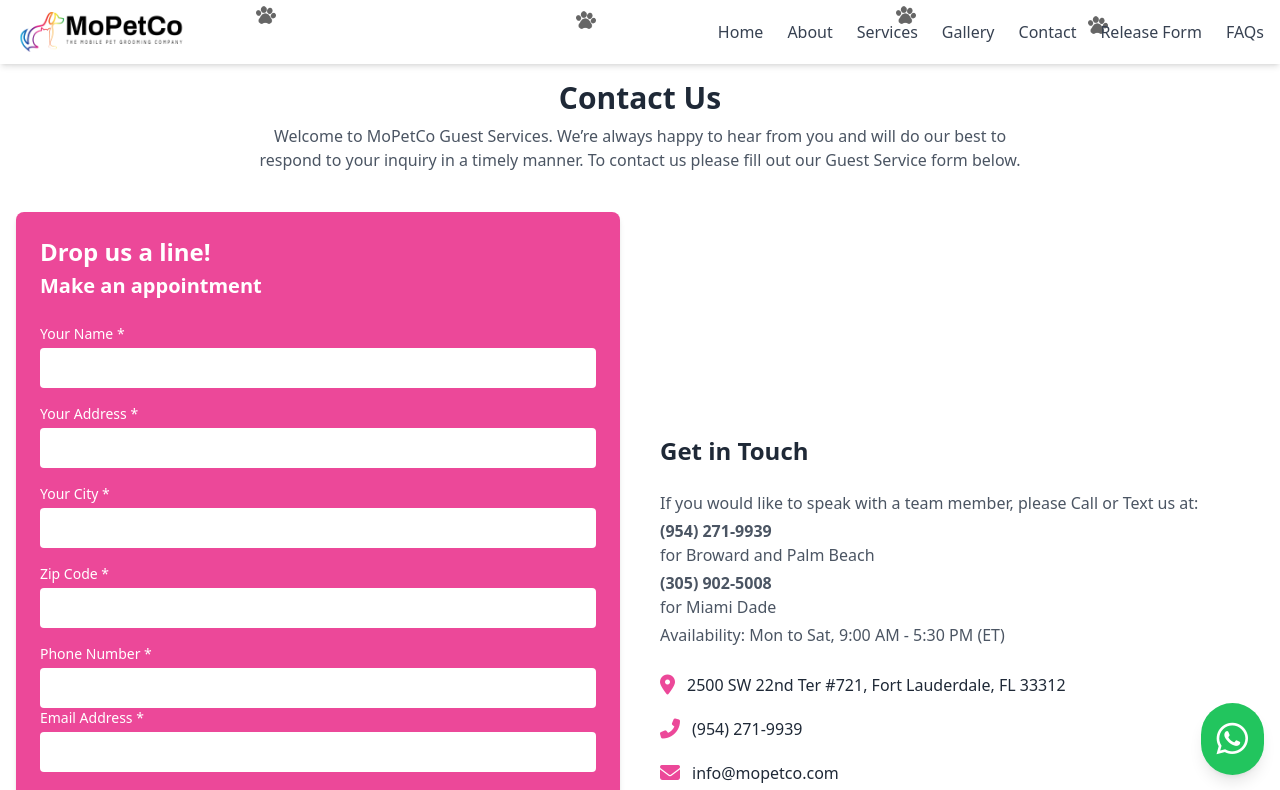
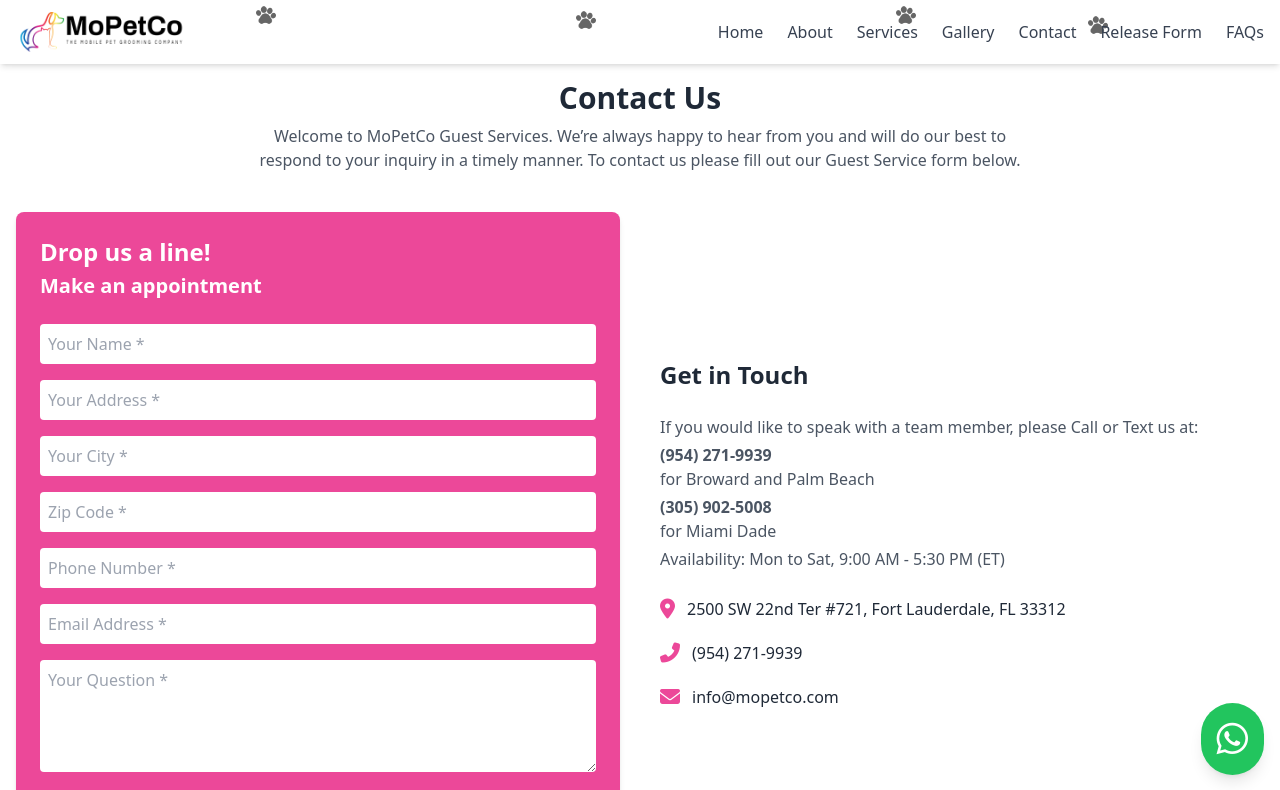
Before and after one commit to DETDevs/MoPetCo.App, a React (Vite) app: page /contact in a window 1280 px wide. Shown: the top 790 px of the page. Built offline with nearby package versions, Linux system fonts and the light colour scheme.

Commit message:
t-devp:add contact logic, send email, and toast message

```diff
--- a/package.json
+++ b/package.json
@@ -15,7 +15,8 @@
     "framer-motion": "^12.5.0",
     "react": "^19.0.0",
     "react-dom": "^19.0.0",
-    "react-router-dom": "^7.4.0"
+    "react-router-dom": "^7.4.0",
+    "react-toastify": "^11.0.5"
   },
   "devDependencies": {
     "@eslint/js": "^9.21.0",
--- a/src/App.tsx
+++ b/src/App.tsx
@@ -7,6 +7,9 @@ import { ServicesPage } from "./pages/ServicesPage";
 import { ServiceDetailPage } from "./pages/ServiceDetailPage";
 import { GalleryPage } from "./pages/GalleryPage";
 import { NotFoundPage } from "./components/ui/NotFoundPage";
+
+import { ToastContainer } from "react-toastify";
+import "react-toastify/dist/ReactToastify.css";
 
 export const App = () => {
   return (
@@ -27,6 +30,19 @@ export const App = () => {
             />
           </Routes>
         </main>
+
+        {/* Toasts visibles en toda la app */}
+        <ToastContainer
+          position="top-center"
+          autoClose={3000}
+          hideProgressBar={false}
+          newestOnTop={false}
+          closeOnClick
+          pauseOnFocusLoss
+          draggable
+          pauseOnHover
+          theme="light"
+        />
       </div>
     </Router>
   );
--- /dev/null
+++ b/src/Service/contactService.ts
@@ -0,0 +1,18 @@
+import axios from "axios";
+import { API_BASE_URL } from "./apiConfig";
+import { ContactoRequest } from "../types/contact";
+
+export const enviarContacto = async (
+  contacto: ContactoRequest
+): Promise<boolean> => {
+  try {
+    const response = await axios.post(
+      `${API_BASE_URL}/Contacto/EnviarEmail`,
+      contacto
+    );
+    return response.status === 200;
+  } catch (error) {
+    console.error("Error al enviar contacto:", error);
+    return false;
+  }
+};
--- a/src/pages/ContactPage.tsx
+++ b/src/pages/ContactPage.tsx
@@ -1,8 +1,64 @@
+import { useState } from "react";
+import { enviarContacto } from "../Service/contactService";
+import { ContactoRequest } from "../types/contact";
+import { Header } from "../components/ui/Header";
 import { Footer } from "../components/ui/Footer";
-import { Header } from "../components/ui/Header";
 import { WhatsAppButton } from "../components/ui/WhatsAppButton";
+import { toast } from "react-toastify";
 
 export const ContactPage = () => {
+  const [formData, setFormData] = useState({
+    nombre: "",
+    direccion: "",
+    ciudad: "",
+    codigoPostal: "",
+    numero: "",
+    correo: "",
+    mensaje: "",
+  });
+
+  const handleChange = (
+    e: React.ChangeEvent<HTMLInputElement | HTMLTextAreaElement>
+  ) => {
+    const { name, value } = e.target;
+    setFormData((prev) => ({ ...prev, [name]: value }));
+  };
+
+  const handleSubmit = async (e: React.FormEvent) => {
+    e.preventDefault();
+
+    const contacto: ContactoRequest = {
+      idContacto: 0,
+      nombre: formData.nombre,
+      direccion: formData.direccion,
+      ciudad: formData.ciudad,
+      codigoPostal: formData.codigoPostal,
+      number: formData.numero, // <- este nombre debe ser `number` para coincidir con el backend
+      correo: formData.correo,
+      mensaje: formData.mensaje,
+      fechaEnvio: new Date().toISOString(),
+      estado: "Pendiente",
+    };
+
+    const success = await enviarContacto(contacto);
+    if (success) {
+      toast.success("Your message has been sent successfully!");
+      setFormData({
+        nombre: "",
+        direccion: "",
+        ciudad: "",
+        codigoPostal: "",
+        numero: "",
+        correo: "",
+        mensaje: "",
+      });
+    } else {
+      toast.error(
+        "There was an error sending your message. Please try again later."
+      );
+    }
+  };
+
   return (
     <>
       <Header />
@@ -20,81 +76,71 @@ export const ContactPage = () => {
             <h2 className="text-2xl font-bold mb-1">Drop us a line!</h2>
             <h3 className="text-xl font-semibold mb-6">Make an appointment</h3>
 
-            <form className="space-y-4">
-              <div>
-                <label className="block text-sm font-medium mb-1">
-                  Your Name *
-                </label>
+            <form className="space-y-4" onSubmit={handleSubmit}>
               <input
                 type="text"
+                name="nombre"
+                placeholder="Your Name *"
+                value={formData.nombre}
+                onChange={handleChange}
+                required
                 className="w-full p-2 rounded text-black"
-                  required
               />
-              </div>
-              <div>
-                <label className="block text-sm font-medium mb-1">
-                  Your Address *
-                </label>
               <input
                 type="text"
+                name="direccion"
+                placeholder="Your Address *"
+                value={formData.direccion}
+                onChange={handleChange}
+                required
                 className="w-full p-2 rounded text-black"
-                  required
               />
-              </div>
-              <div>
-                <label className="block text-sm font-medium mb-1">
-                  Your City *
-                </label>
               <input
                 type="text"
+                name="ciudad"
+                placeholder="Your City *"
+                value={formData.ciudad}
+                onChange={handleChange}
+                required
                 className="w-full p-2 rounded text-black"
+              />
+              <input
+                type="text"
+                name="codigoPostal"
+                placeholder="Zip Code *"
+                value={formData.codigoPostal}
+                onChange={handleChange}
                 required
+                className="w-full p-2 rounded text-black"
               />
-              </div>
-              <div>
-                <label className="block text-sm font-medium mb-1">
-                  Zip Code *
-                </label>
               <input
-                  type="number"
+                type="text"
+                name="numero"
+                placeholder="Phone Number *"
+                value={formData.numero}
+                onChange={handleChange}
+                required
                 className="w-full p-2 rounded text-black"
-                  required
               />
-              </div>
-              <div>
-                <label className="block text-sm font-medium mb-1">
-                  Phone Number *
-                </label>
-                <input
-                  type="number"
-                  className="w-full p-2 rounded text-black"
-                  required
-                />
-                <div>
-                  <label className="block text-sm font-medium mb-1">
-                    Email Address *
-                  </label>
               <input
                 type="email"
+                name="correo"
+                placeholder="Email Address *"
+                value={formData.correo}
+                onChange={handleChange}
+                required
                 className="w-full p-2 rounded text-black"
-                    required
               />
-                </div>
-              </div>
-              <div>
-                <label className="block text-sm font-medium mb-1">
-                  Your Question *
-                </label>
               <textarea
-                  className="w-full p-2 rounded text-black"
+                name="mensaje"
+                placeholder="Your Question *"
+                value={formData.mensaje}
+                onChange={handleChange}
                 rows={4}
                 required
+                className="w-full p-2 rounded text-black"
               ></textarea>
-              </div>
-              {/* reCAPTCHA */}
-              {/* <div className="bg-white rounded p-2">
-                <p className="text-black text-center">[reCAPTCHA]</p>
-              </div> */}
+
               <button
                 type="submit"
                 className="bg-black text-white px-4 py-2 rounded font-bold hover:bg-gray-800"
--- /dev/null
+++ b/src/types/contact.ts
@@ -0,0 +1,12 @@
+export interface ContactoRequest {
+  idContacto: number;
+  nombre: string;
+  direccion: string;
+  ciudad: string;
+  codigoPostal: string;
+  number: string; // este debe coincidir con el backend (no "numero")
+  correo: string;
+  mensaje: string;
+  fechaEnvio: string;
+  estado: string;
+}
```
Also changed, not shown: 1 other file (tests, documents, lock files or other folders). Lines whose indentation alone changed are shown as unchanged.
